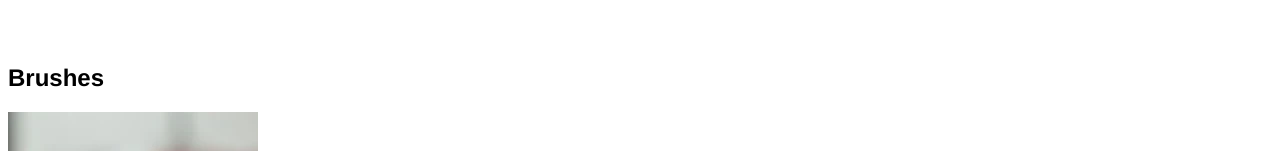
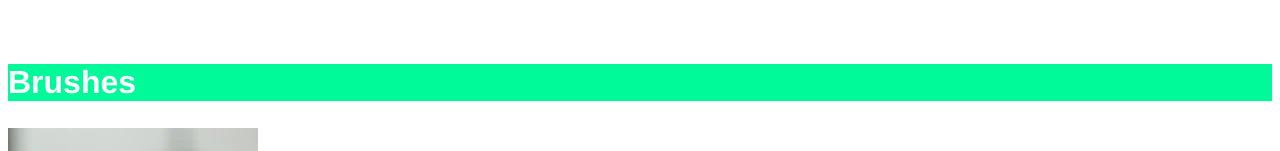
Before and after one commit to thammtran/dasmotos-arts-and-crafts, a plain HTML site: page index.html in a window 1280 px wide. Shown: the part 185-336 px from the top of the page. Drawn offline with Linux system fonts and the light colour scheme.

Commit message:
Styling added to subheading Brushes

```diff
--- a/style.css
+++ b/style.css
@@ -10,3 +10,11 @@ h1 {
     text-align: center;
     background-image: url('Resources/Images/pattern.jpeg');
 }
+
+h2.brushes {
+    font-family: 'Helvetica';
+    font-size: 32px;
+    font-weight: bold;
+    color: white;
+    background-color: mediumspringgreen;
+}
```
